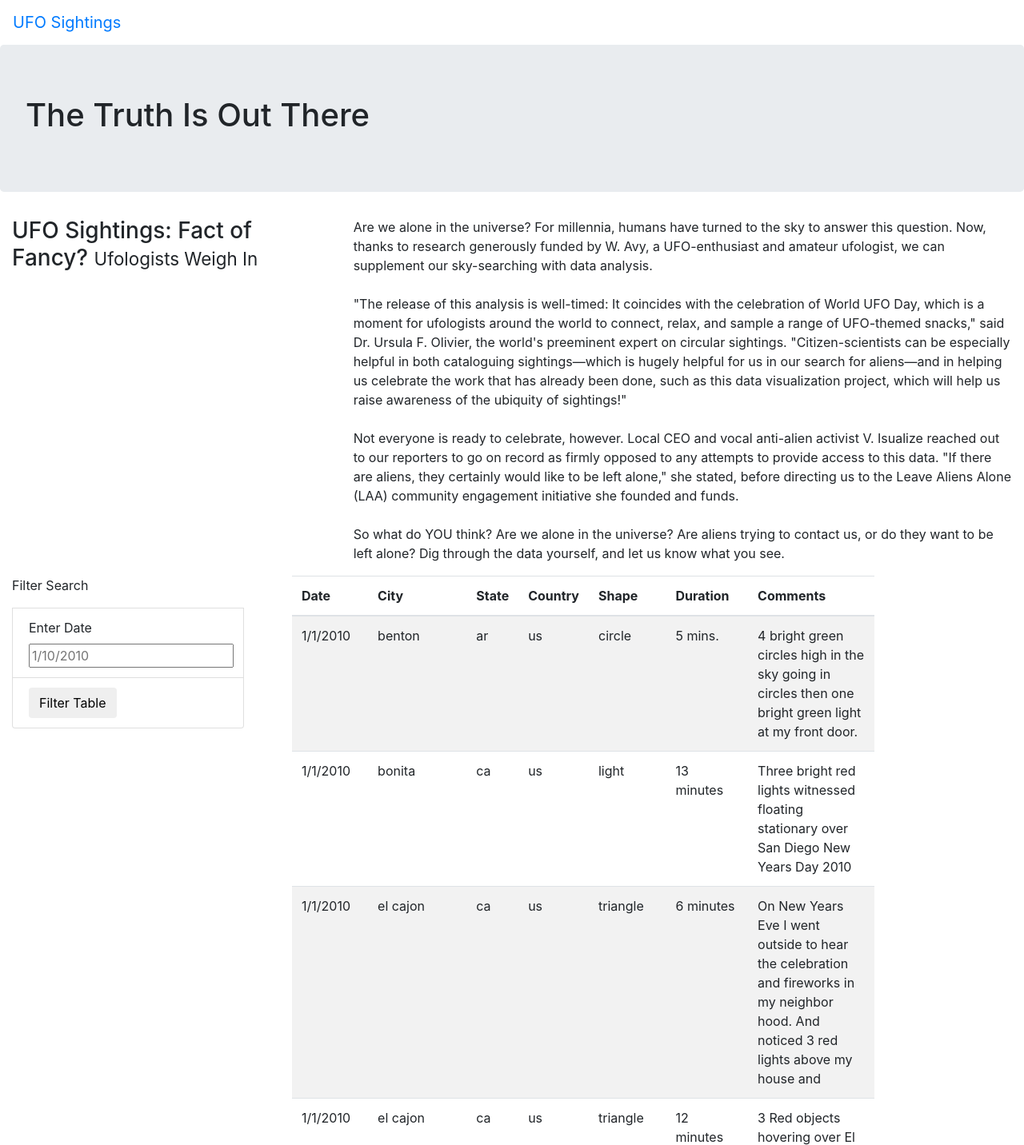
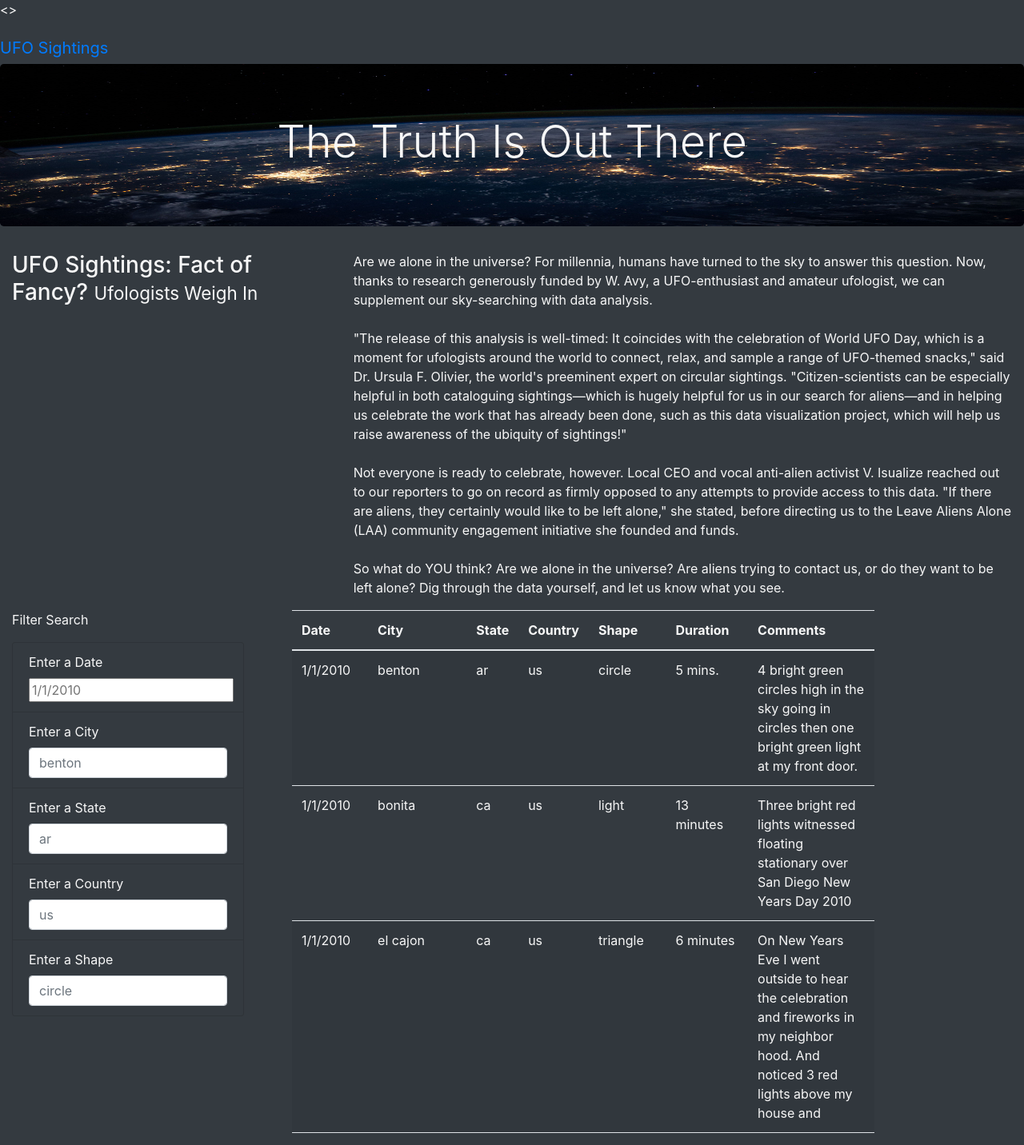
Before and after one commit to ianakt/UFOs, a plain HTML site: page index.html in a window 1280 px wide. Shown: the top 1432 px of the page at 80% size. Drawn offline with nearby package versions, Linux system fonts and the light colour scheme.

Commit message:
Deliverable 1

```diff
--- a/index.html
+++ b/index.html
@@ -15,15 +15,15 @@
 
 </head>
 
-<body>
+<<body class="bg-dark">>
     <div class="wrapper">
-        <nav class="navbar navbar-expand-lg">
+          <nav class="navbar navbar-dark bg-dark navbar-expand-lg"></nav>
             <a class="navbar-brand" href="index.html">UFO Sightings</a>
 
         </nav>
     </div>
     <div class="jumbotron">
-        <h1>The Truth Is Out There</h1>
+        <h1 class="display-4">The Truth Is Out There</h1>
       </div>
       <div class="container-fluid">
         <div class="row">
@@ -44,17 +44,30 @@
       <div class="container-fluid">
         <div class="row">
           <div class="col-md-3">
-            <form>
+            <form class = "bg-dark">
                 <p>Filter Search</p>
-
-
-                <li class="list-group-item">
-                  <label for="datetime">Enter Date</label>
-                    <input type="text" placeholder="1/10/2010" id="datetime" />
-                </li>
-                <li class="list-group-item">
-                    <button id="filter-btn" type="button" class="btn btn-default">Filter Table</button>
-                </li>
+                <ul class = "list-group">
+                  <li class ="list-group-item bg-dark">
+                    <label for="datetime">Enter a Date</label>
+                    <input type="text" placeholder="1/1/2010" id="datetime" />
+                  </li>
+                  <li class ="list-group-item bg-dark">
+                    <label for="city">Enter a City</label>
+                    <input type="text" id="city" class="form-control" placeholder="benton" />
+                  </li>
+                  <li class ="list-group-item bg-dark">
+                    <label for="state">Enter a State</label>
+                    <input type="text" id="state" class="form-control" placeholder="ar" />
+                  </li>
+                  <li class ="list-group-item bg-dark">
+                    <label for="datetime">Enter a Country</label>
+                    <input type="text" id="country" class="form-control" placeholder="us" />
+                  </li>
+                  <li class ="list-group-item bg-dark">
+                    <label for="datetime">Enter a Shape</label>
+                    <input type="text" id="shape" class="form-control" placeholder="circle" />
+                  </li>
+                </ul>
               </form>
           </div>
 
@@ -84,7 +97,7 @@
       </div>
       <script src="https://cdnjs.cloudflare.com/ajax/libs/d3/4.11.0/d3.js"></script>
       <script src="static/js/data.js"></script>
-      <script src="static/js/app.js"></script>
+      <script src="static/js/app_1.js"></script>
 </body>
 
 
--- a/static/css/style.css
+++ b/static/css/style.css
@@ -0,0 +1,11 @@
+body {
+
+    color: #f7f7f7;
+  }
+
+.jumbotron {
+  background-image: url("../../images/nasa.jpg");
+  background-size: 100% 100%;
+  background-color: transparent;
+  text-align: center;
+}
--- /dev/null
+++ b/static/js/app_1.js
@@ -0,0 +1,75 @@
+// from data.js
+const tableData = data;
+
+// get table references
+var tbody = d3.select("tbody");
+
+function buildTable(data) {
+  // First, clear out any existing data
+  tbody.html("");
+
+  // Next, loop through each object in the data
+  // and append a row and cells for each value in the row
+  data.forEach((dataRow) => {
+    // Append a row to the table body
+    let row = tbody.append("tr");
+
+    // Loop through each field in the dataRow and add
+    // each value as a table cell (td)
+    Object.values(dataRow).forEach((val) => {
+      let cell = row.append("td");
+      cell.text(val);
+    });
+  });
+}
+
+// 1. Create a variable to keep track of all the filters as an object.
+var filters = {};
+
+// 3. Create a function that updates the filters.
+
+function updateFilters() {
+
+  // 4a. Create a variable that saves the element that was changed using d3.select().
+  let changedElement = d3.select(this);
+  // 4b. Save the value that was changed as a variable.
+  let elementValue = changedElement.property("value");
+  // 4c. Save the id of the filter that was changed as a variable.
+  let filterId = changedElement.attr("id");
+
+  // 5. If a filter value was entered then add that filterId and value
+  // to the filters list. Otherwise, clear that filter from the filters object.
+  if (elementValue) {
+    filters[filterId] = elementValue;
+  }
+  else {
+    delete filters[filterId];
+  }
+
+  // 6. Call function to apply all filters and rebuild the table
+  filterTable();
+
+
+}
+
+// 7. Create a function that filters the table when data is entered.
+function filterTable() {
+
+  // 8. Set the filtered data to the tableData.
+  let filteredData = tableData;
+
+  // 9. Loop through all of the filters and keep any data that
+  // matches the filter values
+  Object.entries(filters).forEach(([key, value]) => {
+    filteredData = filteredData.filter(row => row[key] === value);
+  });
+
+  // 10. Finally, rebuild the table using the filtered data
+  buildTable(filteredData);
+}
+
+// 2. Attach an event to listen for changes to each filter
+d3.selectAll("input").on("change", updateFilters);
+
+// Build the table when the page loads
+buildTable(tableData);
```
Also changed, not shown: static/js/app.js (+7 -6 lines), images/nasa.jpg (added).
